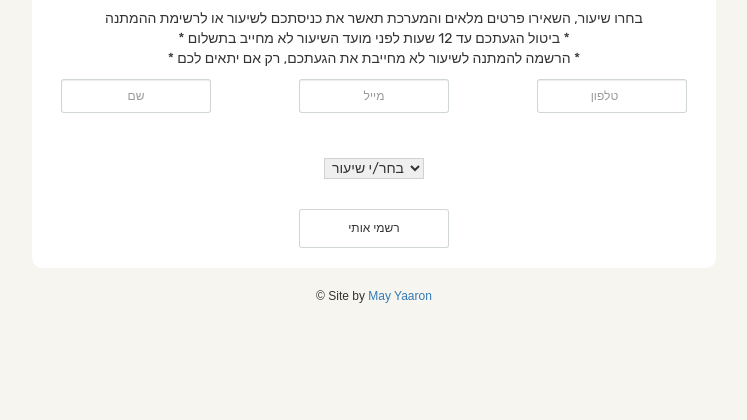
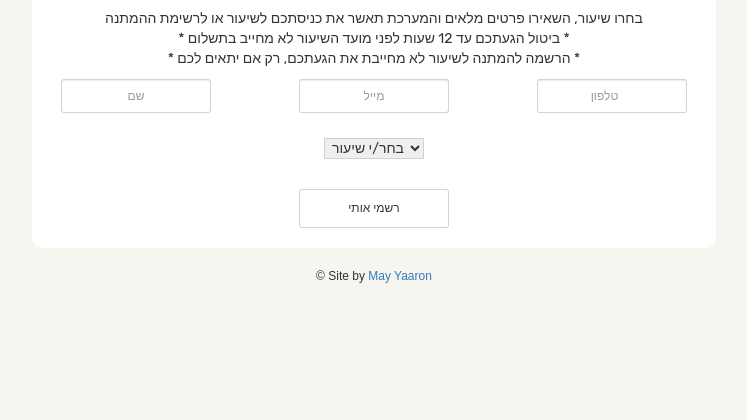
Before and after one commit to maykmayx/YogaRegApp, a Django app: a page that uses app/templates/weekk.html in a window 1280 px wide. Shown: the part 321-741 px from the top of the page, without its empty margins (266-1013 px from the left). Run offline with Django 3.2, Linux system fonts and the light colour scheme; data comes from the database, SQL or seed files in the repository; lists and menus that the app fills with data are empty; some libraries are stand-ins or nearby versions.

Commit message:
YogaApp first commit

```diff
--- a/app/static/app/style.css
+++ b/app/static/app/style.css
@@ -157,7 +157,7 @@ div.days-container select {
     /*color: grey;*/
     /*transition-duration: 0.25s;*/
     /*font-weight: 300;*/
-    margin: 30px 10px 10px;
+    margin: 10px 10px 10px;
 }
 
 
```
